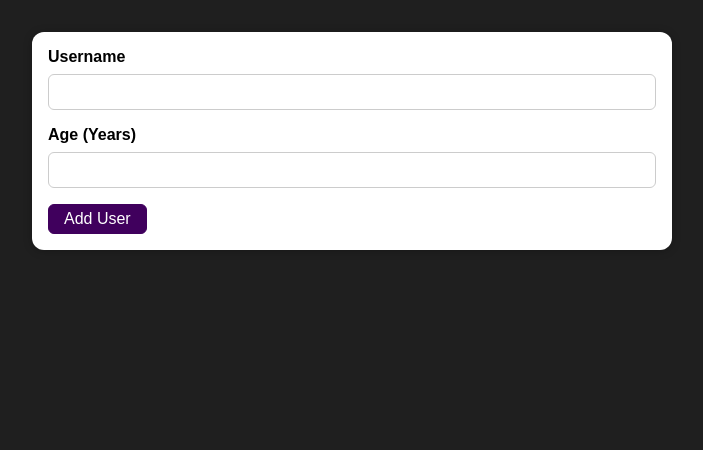
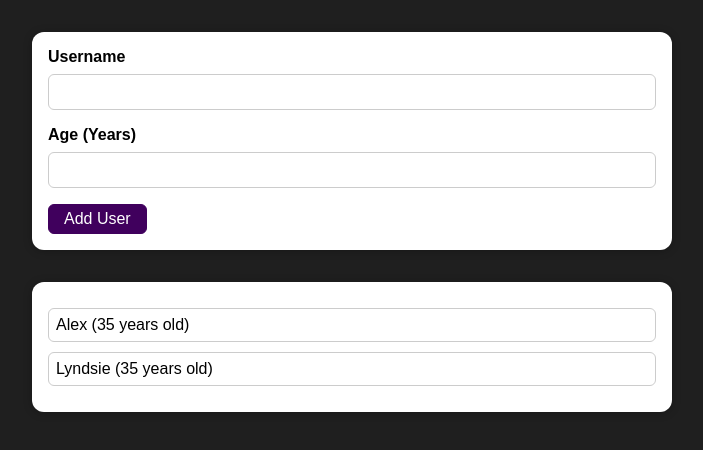
Before and after one commit to alex-lane/udemy-react-course, a React (Create React App) app in the folder add-user-project/: page / in a window 1280 px wide. Shown: the top 450 px of the page, without its empty margins (288-991 px from the left). Built offline with nearby package versions, Linux system fonts and the light colour scheme.

Commit message:
Display users

```diff
--- a/add-user-project/src/App.js
+++ b/add-user-project/src/App.js
@@ -1,11 +1,17 @@
-import React from "react";
+import React, { useState } from "react";
 
 import AddUser from "./components/Users/AddUser/AddUser";
+import UserList from "./components/Users/UserList/UserList";
 
 function App() {
+  const [users, setUsers] = useState([
+    { name: "Alex", age: 35 },
+    { name: "Lyndsie", age: 35 },
+  ]);
   return (
     <div>
       <AddUser />
+      <UserList users={users} />
     </div>
   );
 }
--- /dev/null
+++ b/add-user-project/src/components/Users/UserList/User/User.js
@@ -0,0 +1,11 @@
+import styles from "./User.module.css";
+
+const User = ({ name, age }) => {
+  return (
+    <div className={styles.user}>
+      {name} ({age} years old)
+    </div>
+  );
+};
+
+export default User;
--- /dev/null
+++ b/add-user-project/src/components/Users/UserList/User/User.module.css
@@ -0,0 +1,6 @@
+.user {
+  border: 1px solid #ccc;
+  padding: 7px;
+  margin: 10px 0;
+  border-radius: 6px;
+}
--- /dev/null
+++ b/add-user-project/src/components/Users/UserList/UserList.js
@@ -0,0 +1,14 @@
+import styles from "./UserList.module.css";
+import User from "./User/User";
+
+const UserList = ({ users }) => {
+  return (
+    <div className={styles["user-list"]}>
+      {users.map((user) => (
+        <User name={user.name} age={user.age} />
+      ))}
+    </div>
+  );
+};
+
+export default UserList;
--- /dev/null
+++ b/add-user-project/src/components/Users/UserList/UserList.module.css
@@ -0,0 +1,9 @@
+.user-list {
+  background: #fff;
+  padding: 1rem;
+  margin: 2rem auto;
+  width: 40rem;
+  max-width: 95%;
+  border-radius: 12px;
+  box-shadow: 0 1px 8px rgba(0, 0, 0, 0.25);
+}
```
